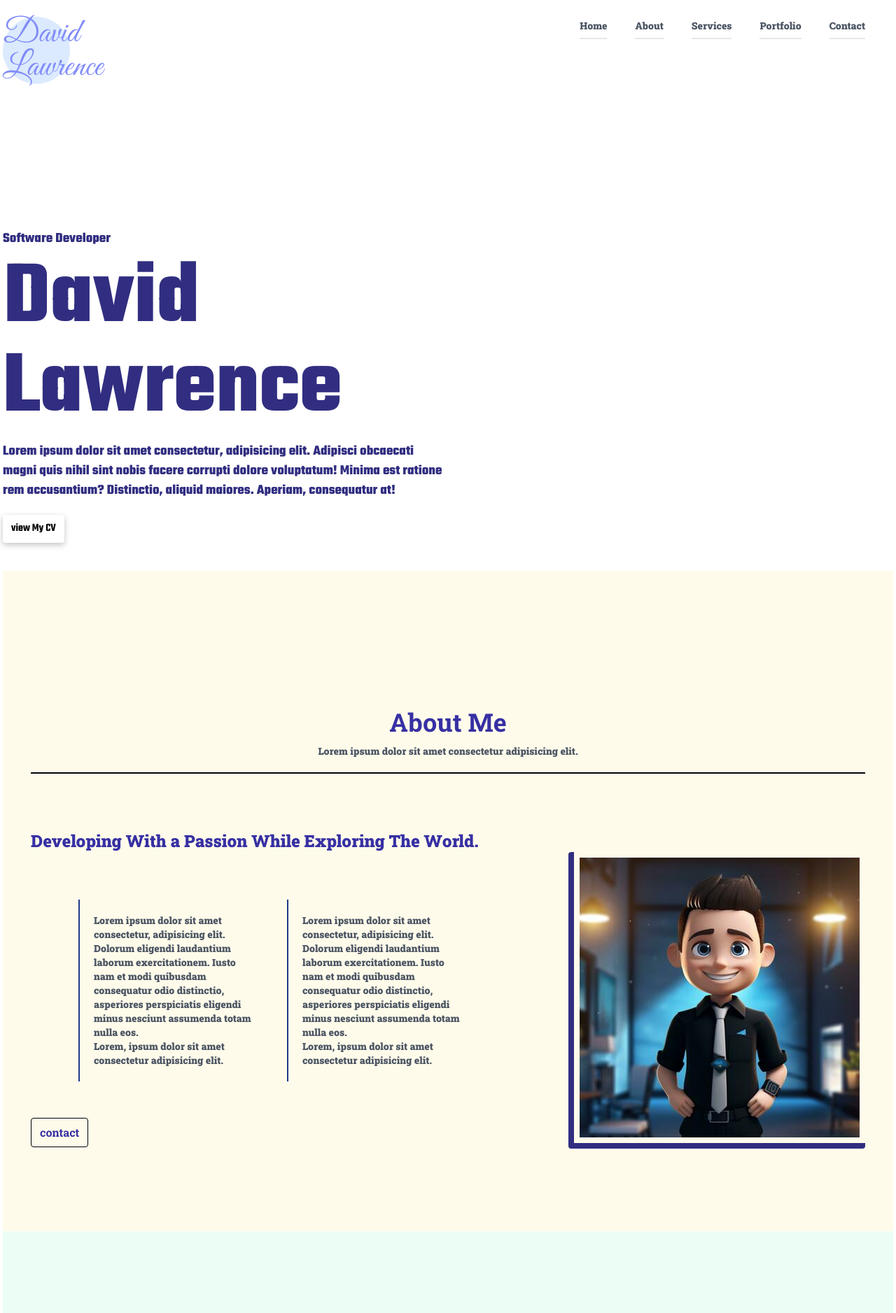
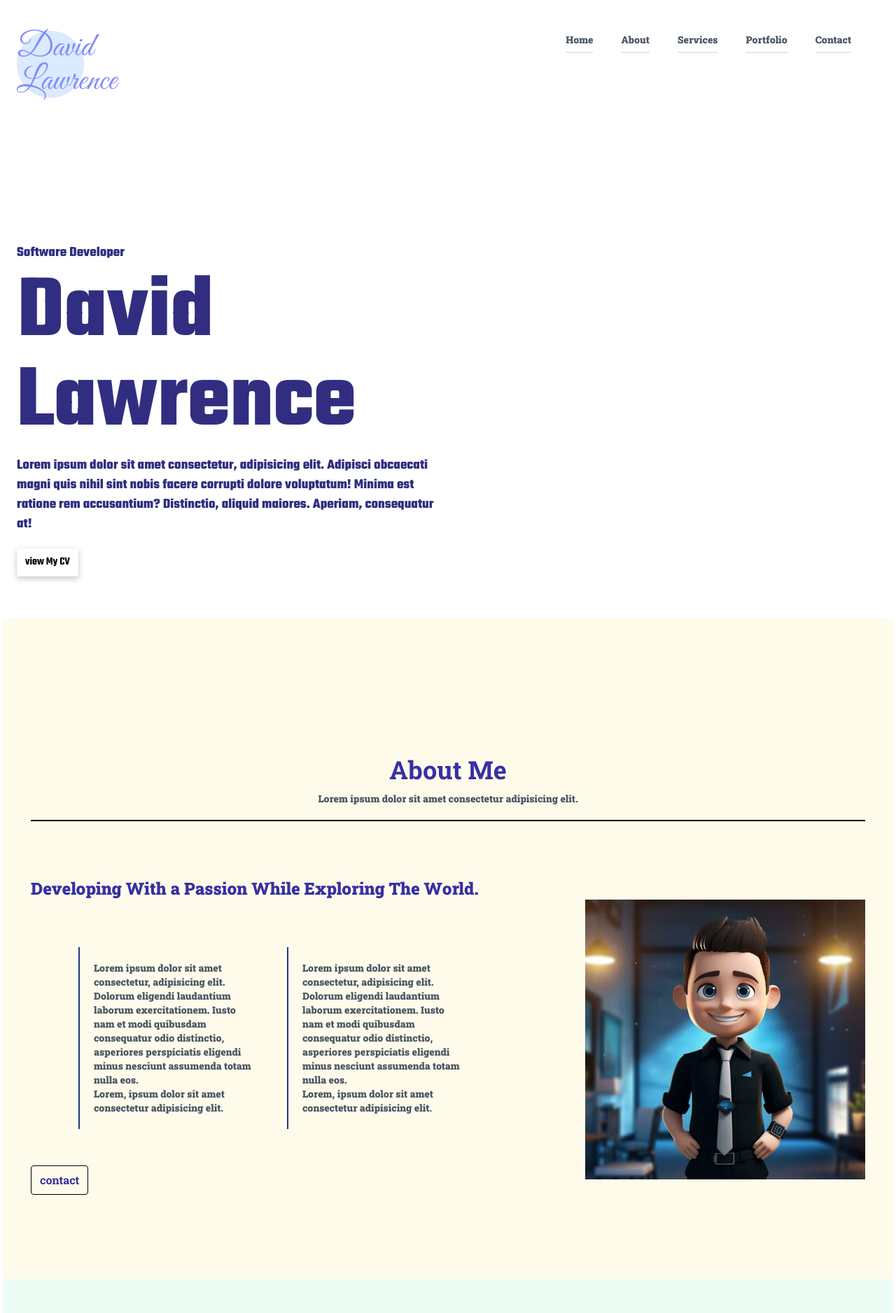
Before and after one commit to lawrence281/David-Lawrence, a plain HTML site: page index.html in a window 1280 px wide. Shown: the top 1877 px of the page at 70% size. Drawn offline with nearby package versions, Linux system fonts and the light colour scheme.

Commit message:
commit file

```diff
--- a/index.html
+++ b/index.html
@@ -7,8 +7,8 @@
     <link href="../Css/index.css" rel="stylesheet">
     <title>Document</title>
 </head>
-<body class=" bg-white p-1 roboto-slab">
-        <section class="mt-5">
+<body class=" bg-white  p-1 roboto-slab">
+        <section class="mt-5 p-5">
        <div class="mx-auto container ">
         <div class="roboto-slab px-10 lg:px-0">
             <div class="flex flex-wrap justify-between">
@@ -67,7 +67,7 @@
             <div class="mt-20">
                 <div class="text-center lg:text-left">
                     <h1 class="text-2xl">Developing With a Passion While Exploring The World.</h1>
-                   <div class="lg:float-right lg:border-b-8 lg:border-l-8 p-2 border-indigo-900 rounded">
+                   <div class="lg:float-right  rounded">
                     <img class="lg:mt-0 mt-10 mx-auto" src="./assets/young-man-animation-style-illustration-free-photo.jpg" alt="">
                    </div>
                 </div>
```
